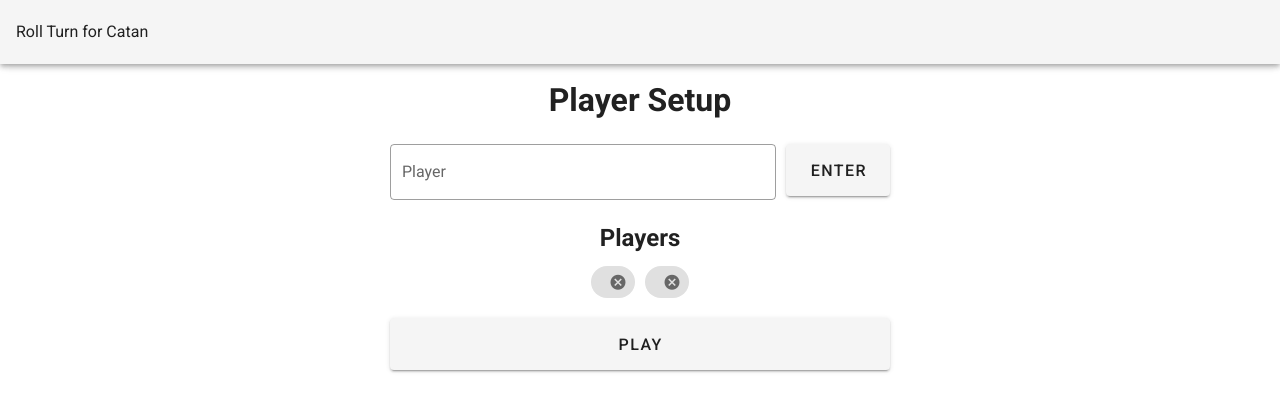
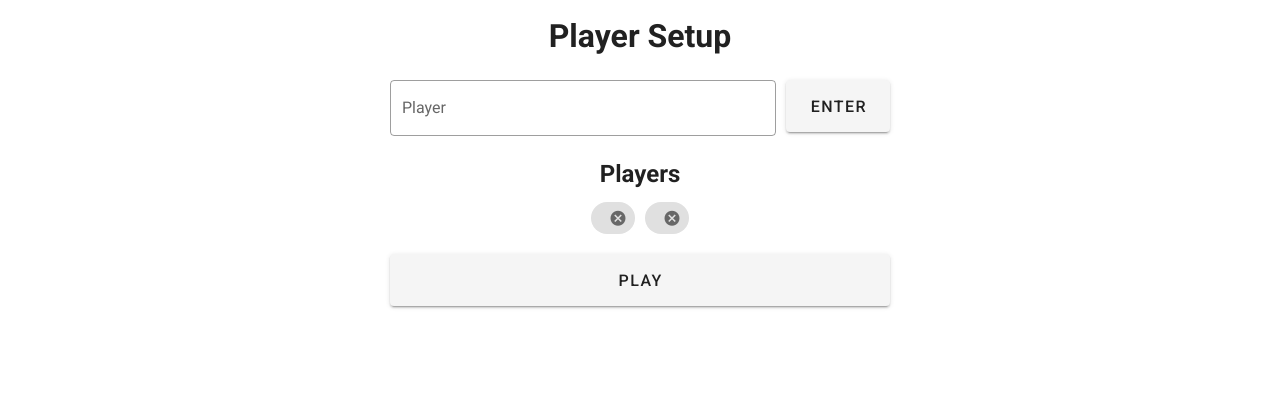
Before and after one commit to kehwar/turn-roll-for-catan, a Nuxt app: page / in a window 1280 px wide. Shown: the top 412 px of the page. Built offline with nearby package versions, Linux system fonts and the light colour scheme.

Commit message:
Extract layout to its own component

```diff
--- /dev/null
+++ b/layouts/default.vue
@@ -0,0 +1,9 @@
+<template>
+    <v-app
+        ><v-main><Nuxt></Nuxt></v-main
+    ></v-app>
+</template>
+
+<script>
+export default { name: 'DefaultLayout' }
+</script>
--- a/pages/index.vue
+++ b/pages/index.vue
@@ -1,8 +1,5 @@
 <template>
-    <v-app>
-        <v-app-bar app> Roll Turn for Catan </v-app-bar>
-        <v-main>
-            <v-container>
+    <div class="container">
         <div v-if="state === 'setup'">
             <h1>Player Setup</h1>
             <div class="input">
@@ -32,10 +29,7 @@
                     </v-chip>
                 </div>
             </div>
-                    <v-btn
-                        x-large
-                        :disabled="names.length === 0"
-                        @click="startPlay"
+            <v-btn x-large :disabled="names.length === 0" @click="startPlay"
                 >Play</v-btn
             >
         </div>
@@ -50,9 +44,7 @@
             <v-btn x-large @click="nextPlayer">Next</v-btn>
             <v-btn x-small @click="state = 'setup'">Setup</v-btn>
         </div>
-            </v-container>
-        </v-main>
-    </v-app>
+    </div>
 </template>
 
 <script>
```
Lines whose indentation alone changed are shown as unchanged.
